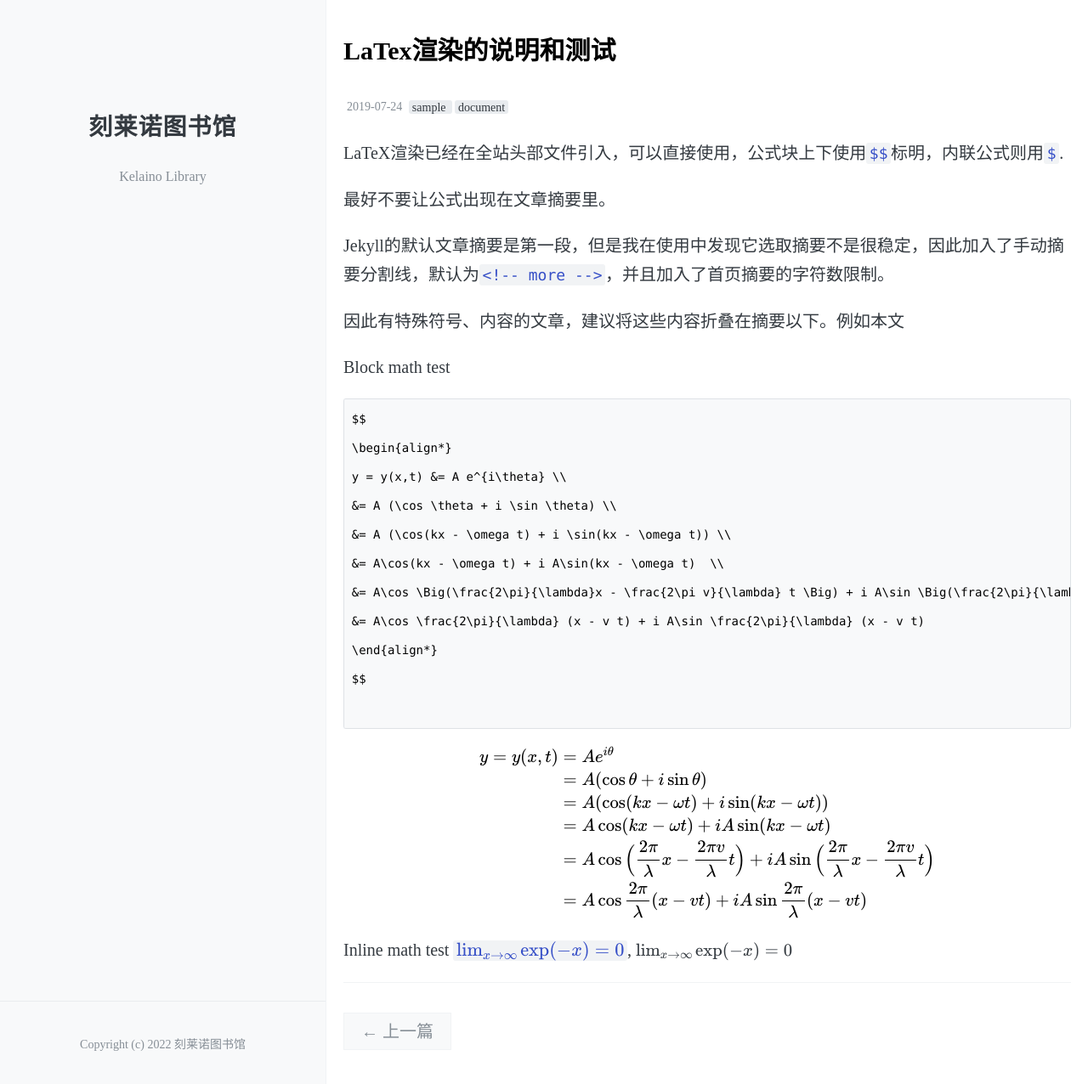
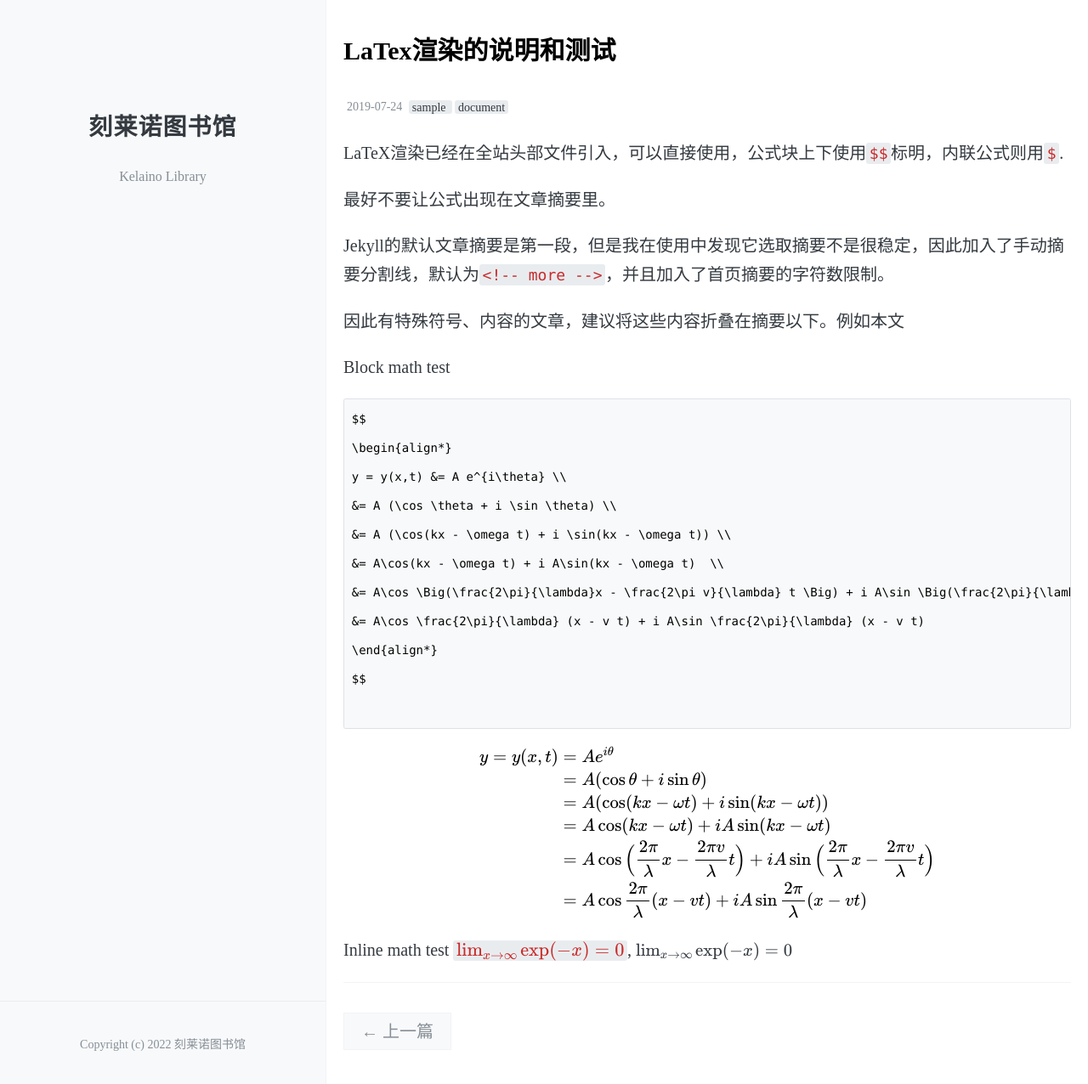
Before and after one commit to Thelemia/Thelemia.github.io, a Jekyll site: the page built from _posts/2019-07-24-math-test.md, in a window 1280 px wide and 1281 px high. Shown: the top 1276 px of the window at 85% size. Built offline with Jekyll 4.4.1, drawn with Linux system fonts in a browser that asks for light colours; formulas are drawn with MathJax 3; comment, search, counter and statistics services are not loaded.

Commit message:
Update _highlights.scss

```diff
--- a/_sass/_highlights.scss
+++ b/_sass/_highlights.scss
@@ -4,8 +4,8 @@ pre, code {
 
 code.highlighter-rouge {
   font-size: 90%;
-  color: $oc-indigo-9;
-  background-color: $oc-gray-1;
+  color: $oc-red-9;
+  background-color: $oc-gray-2;
   padding: .1em .2em;
   border-radius: 3px;
 }
```
